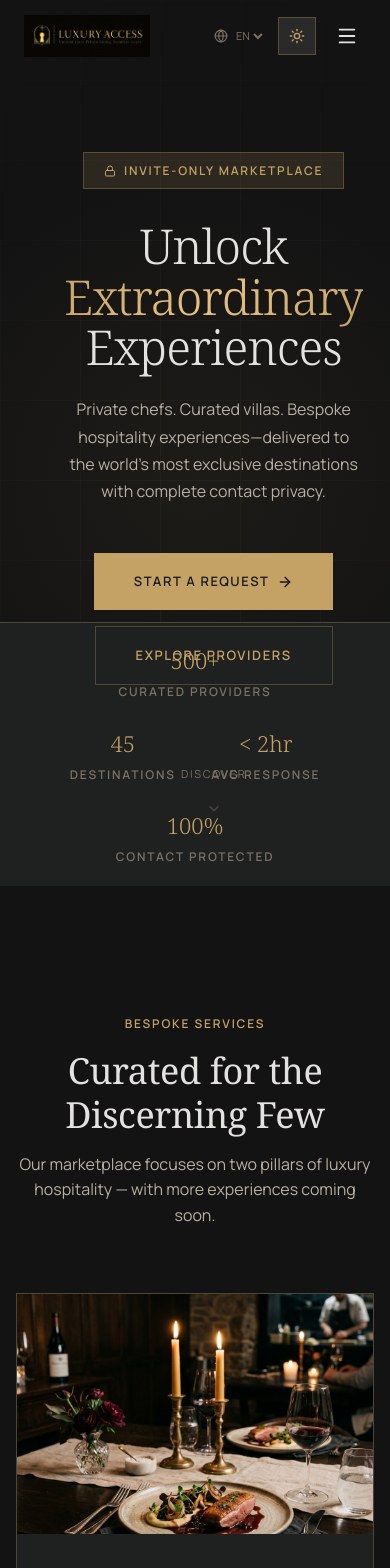
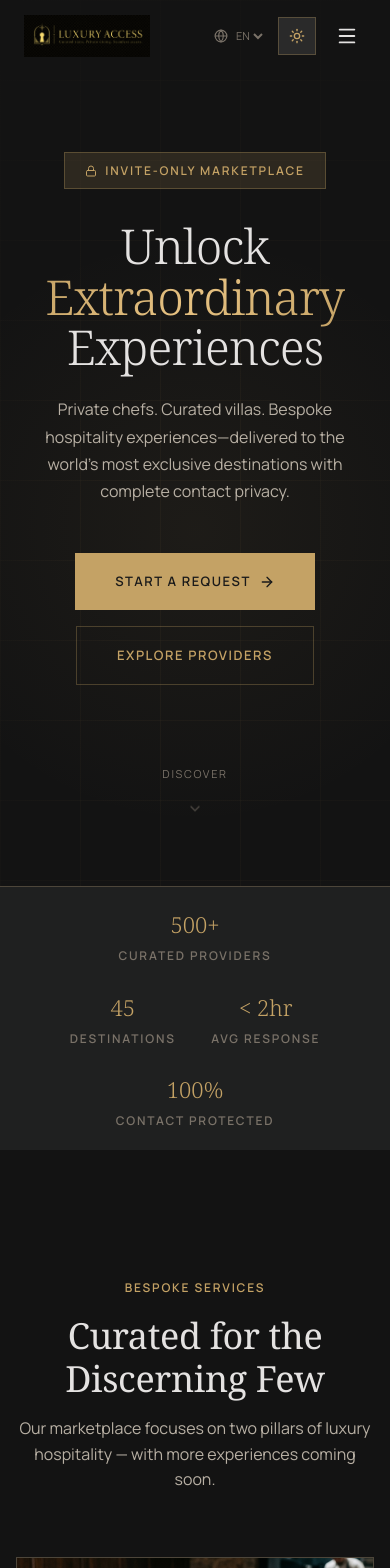
Before and after one commit to Yerandy-Espinosa/luxury-access, a Next.js app: page / in a window 390 px wide. Shown: the top 1568 px of the page. Built offline with nearby package versions, Linux system fonts and the light colour scheme.

Commit message:
fix: Hero mobile overlap, add images to trust points, fix villa image

```diff
--- a/src/app/page.tsx
+++ b/src/app/page.tsx
@@ -20,10 +20,10 @@ export default function HomePage() {
   ];
 
   const trustPoints = [
-    { icon: <Shield size={24} />, title: "Curated Providers", desc: "Every provider is personally vetted, invited, and approved by our team. No public sign-ups." },
-    { icon: <Lock size={24} />, title: "Anti-Leakage Protection", desc: "Phone, email, WhatsApp, and social handles remain hidden until payment is confirmed." },
-    { icon: <Zap size={24} />, title: "Fast Response", desc: "Most providers respond within 2–6 hours. Your experience begins before you even arrive." },
-    { icon: <Globe size={24} />, title: "Global Destinations", desc: "Bahamas, Maldives, Mediterranean, Caribbean, Dubai — where you are, we are." },
+    { icon: <Shield size={24} />, title: "Curated Providers", desc: "Every provider is personally vetted, invited, and approved by our team. No public sign-ups.", image: "https://images.unsplash.com/photo-1556740738-b6a63e27c4df?q=80&w=2070&auto=format&fit=crop" },
+    { icon: <Lock size={24} />, title: "Anti-Leakage Protection", desc: "Phone, email, WhatsApp, and social handles remain hidden until payment is confirmed.", image: "https://images.unsplash.com/photo-1550565118-3a14e8d0386f?q=80&w=2070&auto=format&fit=crop" },
+    { icon: <Zap size={24} />, title: "Fast Response", desc: "Most providers respond within 2–6 hours. Your experience begins before you even arrive.", image: "https://images.unsplash.com/photo-1522202176988-66273c2fd55f?q=80&w=2071&auto=format&fit=crop" },
+    { icon: <Globe size={24} />, title: "Global Destinations", desc: "Bahamas, Maldives, Mediterranean, Caribbean, Dubai — where you are, we are.", image: "https://images.unsplash.com/photo-1436491865332-7a61a109cc05?q=80&w=2074&auto=format&fit=crop" },
   ];
 
   const categories = [
@@ -66,8 +66,6 @@ export default function HomePage() {
           minHeight: "100vh",
           display: "flex",
           flexDirection: "column",
-          alignItems: "center",
-          justifyContent: "center",
           position: "relative",
           overflow: "hidden",
           paddingTop: 72,
@@ -106,7 +104,7 @@ export default function HomePage() {
           }}
         />
 
-        <div className="container-luxury" style={{ position: "relative", zIndex: 2, textAlign: "center", padding: "80px 64px" }}>
+        <div className="container-luxury" style={{ position: "relative", zIndex: 2, textAlign: "center", padding: "80px 24px", flex: 1, display: "flex", flexDirection: "column", justifyContent: "center", alignItems: "center" }}>
           <div
             className="label-caps animate-fade-in"
             style={{
@@ -194,13 +192,13 @@ export default function HomePage() {
 
         <div
           style={{
-            position: "absolute",
-            bottom: 0,
-            left: 0,
-            right: 0,
+            marginTop: "auto",
+            width: "100%",
             borderTop: "1px solid var(--border)",
             background: "var(--bg-surface)",
             backdropFilter: "blur(12px)",
+            position: "relative",
+            zIndex: 10,
           }}
         >
           <div
@@ -424,14 +422,20 @@ export default function HomePage() {
 
           <div style={{ display: "grid", gridTemplateColumns: "repeat(auto-fit, minmax(260px, 1fr))", gap: 32 }}>
             {trustPoints.map((point) => (
-              <div key={point.title} style={{ padding: "40px 32px" }}>
-                <div style={{ color: "var(--gold)", marginBottom: 20 }}>{point.icon}</div>
-                <h3 style={{ fontFamily: "Noto Serif", fontSize: 20, marginBottom: 12, color: "var(--text-primary)" }}>
-                  {point.title}
-                </h3>
-                <p style={{ color: "var(--text-secondary)", fontSize: 14, lineHeight: 1.7 }}>
-                  {point.desc}
-                </p>
+              <div key={point.title} className="card animate-fade-in" style={{ padding: 0, overflow: "hidden", display: "flex", flexDirection: "column", border: "1px solid var(--border)" }}>
+                <div style={{ position: "relative", width: "100%", height: 200 }}>
+                  <Image src={point.image} alt={point.title} fill style={{ objectFit: "cover" }} />
+                  <div style={{ position: "absolute", inset: 0, background: "linear-gradient(to top, rgba(0,0,0,0.4), transparent)" }} />
+                </div>
+                <div style={{ padding: "32px 24px", flex: 1, background: "var(--bg-surface)" }}>
+                  <div style={{ color: "var(--gold)", marginBottom: 16 }}>{point.icon}</div>
+                  <h3 style={{ fontFamily: "Noto Serif", fontSize: 18, marginBottom: 12, color: "var(--text-primary)" }}>
+                    {point.title}
+                  </h3>
+                  <p style={{ color: "var(--text-secondary)", fontSize: 14, lineHeight: 1.7 }}>
+                    {point.desc}
+                  </p>
+                </div>
               </div>
             ))}
           </div>
--- a/src/lib/mock-data.ts
+++ b/src/lib/mock-data.ts
@@ -103,7 +103,7 @@ export const providers: Provider[] = [
     priceCurrency: "USD",
     availability: "limited",
     status: "approved",
-    imageUrl: "https://images.unsplash.com/photo-1613490908571-9ce224a9a2a7?q=80&w=2070&auto=format&fit=crop",
+    imageUrl: "https://images.unsplash.com/photo-1512917774080-9991f1c4c750?q=80&w=2070&auto=format&fit=crop",
     galleryImages: ["/images/villa-azul-1.jpg", "/images/villa-azul-2.jpg"],
     bedrooms: 6,
     beachfront: true,
@@ -127,7 +127,7 @@ export const providers: Provider[] = [
     priceCurrency: "USD",
     availability: "available",
     status: "approved",
-    imageUrl: "https://images.unsplash.com/photo-1512917774080-9991f1c4c750?q=80&w=2070&auto=format&fit=crop",
+    imageUrl: "https://images.unsplash.com/photo-1600585154340-be6161a56a0c?q=80&w=2070&auto=format&fit=crop",
     galleryImages: ["/images/villa-solaris-1.jpg", "/images/villa-solaris-2.jpg"],
     bedrooms: 4,
     beachfront: false,
```
